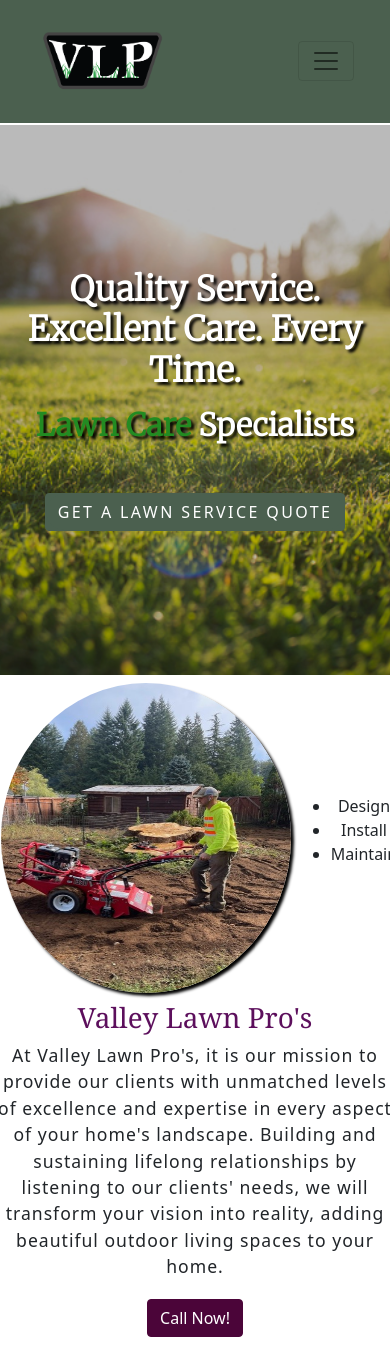
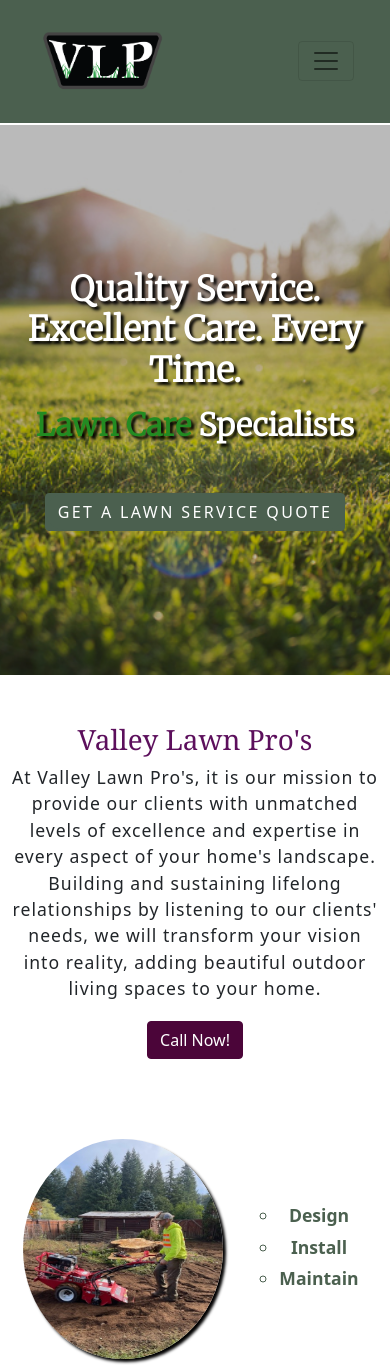
Before and after one commit to stetsonharding/ValleyLawnPros, a React (Create React App) app: page / in a window 390 px wide. Before the commit the page ends 1337 px from the top, so only its background shows below. Built offline with nearby package versions, Linux system fonts and the light colour scheme.

Commit message:
spec implimented, inital commit for responsivness.

```diff
--- a/src/components/companyMissionLayout/CompanyMissionLayout.js
+++ b/src/components/companyMissionLayout/CompanyMissionLayout.js
@@ -10,6 +10,7 @@ import HeroImage from "../../assets/Hero_Image.jpg";
 //components
 import Mission from "../mission/Mission";
 import MissionImage from "../missionImage/MissionImage";
+import HeroSpecs from "../heroSpecs/HeroSpecs";
 
 const CompanyMissionLayout = () => {
   return (
@@ -17,27 +18,21 @@ const CompanyMissionLayout = () => {
       fluid
       className="company-mission-layout-container d-flex align-items-center justify-content-center"
     >
-      <Row className="company-mission-layout-row ">
+      <Row className="company-mission-layout-row flex-column-reverse flex-lg-row">
         <Col
           xs={12}
           lg={6}
           xl={""}
-          className="text-center d-flex align-items-center justify-content-center"
+          className="text-center d-flex align-items-center justify-content-center mt-4"
         >
           <MissionImage src={HeroImage} alt={"Valley Lawn Pro's Employee"} />
-          <div className="d-flex align-items-center justify-content-center flex-column">
-            <ul>
-              <li>Design</li>
-              <li>Install</li>
-              <li>Maintain</li>
-            </ul>
-          </div>
+          <HeroSpecs />
         </Col>
         <Col
           xs={12}
-          lg={4}
+          lg={5}
           xl={""}
-          className="text-center d-flex align-items-center"
+          className="text-center d-flex align-items-center mb-5 pt-5"
         >
           <Mission
             title="Valley Lawn Pro's"
--- a/src/components/companyMissionLayout/CompanyMissionLayout.scss
+++ b/src/components/companyMissionLayout/CompanyMissionLayout.scss
@@ -1,7 +1,5 @@
+//set height for company mission
 .company-mission-layout-container {
   height: 100%;
   min-height: 600px;
-  // background-color: red;
-  // display: flex;
-  // align-items: center;
 }
--- /dev/null
+++ b/src/components/heroSpecs/HeroSpecs.js
@@ -0,0 +1,16 @@
+import React from "react";
+import "./HeroSpecs.scss";
+
+function HeroSpecs() {
+  return (
+    <div className="spec-list-container">
+      <ul className="spec-list">
+        <li>Design</li>
+        <li>Install</li>
+        <li>Maintain</li>
+      </ul>
+    </div>
+  );
+}
+
+export default HeroSpecs;
--- /dev/null
+++ b/src/components/heroSpecs/HeroSpecs.scss
@@ -0,0 +1,28 @@
+@import "../../custom.scss";
+
+//spec unordered list.
+.spec-list {
+  list-style-type: circle;
+  display: flex;
+  flex-direction: column;
+  margin: 16px;
+  justify-content: flex-end;
+
+  li {
+    font-size: 1.1rem;
+    padding-bottom: 5px;
+    color: $primary;
+    font-weight: bolder;
+  }
+}
+
+//galaxy fold
+@media (max-width: 290px) {
+  .spec-list {
+    margin: 0;
+    padding: 0;
+    li {
+      font-size: 0.7rem;
+    }
+  }
+}
--- a/src/components/mission/Mission.scss
+++ b/src/components/mission/Mission.scss
@@ -1,15 +1,16 @@
 @import "../../custom.scss";
 
+//title
 .mission-heading {
   color: $pink;
   font-family: Cambria, Cochin, Georgia, Times, "Times New Roman", serif;
 }
-
+//mission statement
 .mission-details {
   font-size: 1.1rem;
   letter-spacing: 1px;
 }
-
+//call button
 .mission-btn:hover {
   opacity: 0.9;
 }
--- a/src/components/missionImage/MissionImage.scss
+++ b/src/components/missionImage/MissionImage.scss
@@ -4,3 +4,33 @@
   height: 310px;
   box-shadow: 3px 3px 3px #000;
 }
+
+//galaxy fold
+@media (max-width: 290px) {
+  .mission-image img {
+    border-radius: 100%;
+    width: 250px;
+    height: 270px;
+    box-shadow: 3px 3px 3px #000;
+  }
+}
+
+//all other mobile devices
+@media (max-width: 575.98px) {
+  .mission-image img {
+    border-radius: 100%;
+    width: 250px;
+    height: 270px;
+    box-shadow: 3px 3px 3px #000;
+  }
+}
+
+// Small devices (landscape phones, less than 768px)
+@media (max-width: 993px) {
+  .mission-image img {
+    border-radius: 100%;
+    width: 200px;
+    height: 220px;
+    box-shadow: 3px 3px 3px #000;
+  }
+}
```
